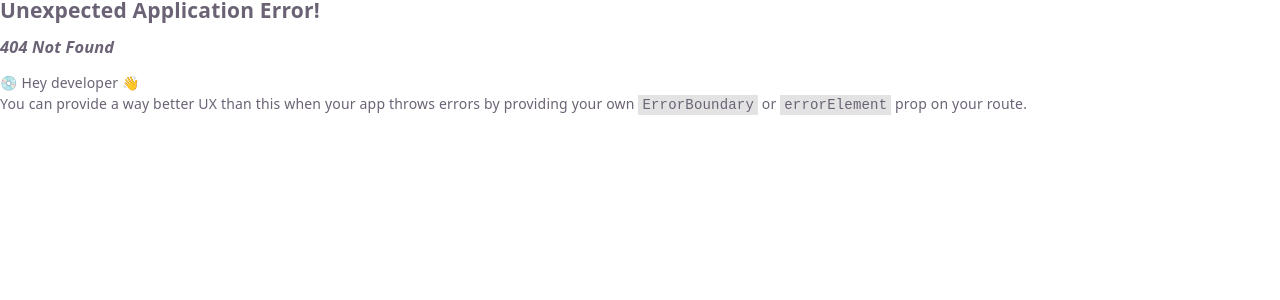
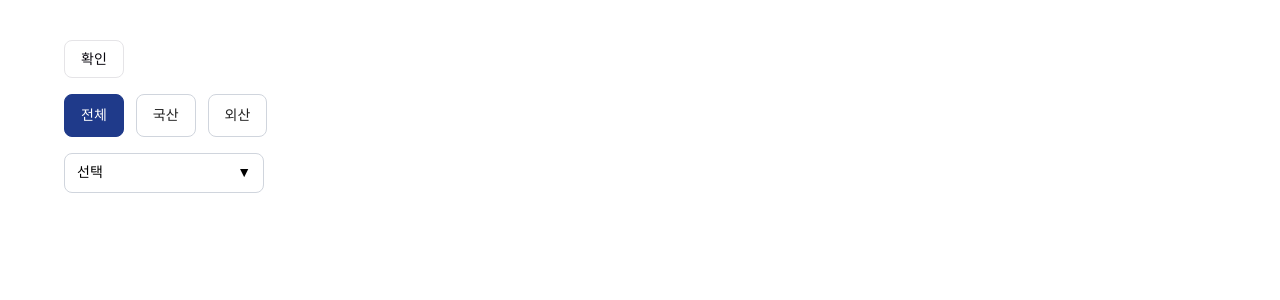
Before and after one commit to munjung/mvp-fe, a React (Vite) app: page /guide in a window 1280 px wide. Before the commit this address had no page. Shown: the top 300 px of the page. Built offline with nearby package versions, Linux system fonts and the light colour scheme.

Commit message:
Feat: 가이드 화면 추가

```diff
--- a/src/pages/CardList.tsx
+++ b/src/pages/CardList.tsx
@@ -11,6 +11,11 @@ export default function CardList() {
       <header className="page-header">
         <h1>메인 화면</h1>
         <p>설명 텍스트를 이곳에 입력하세요.</p>
+        <div style={{ display: 'flex', justifyContent: 'flex-end' }}>
+          <BaseButton style={{ fontSize: 10 }} onClick={() => navigate('/guide')}>
+            가이드화면 이동 →
+          </BaseButton>
+        </div>
       </header>
 
       {isLoading && <p className="status-msg">불러오는 중...</p>}
--- /dev/null
+++ b/src/pages/GuidePage.tsx
@@ -0,0 +1,31 @@
+import { useState } from 'react'
+import { BaseButton, BaseRadio, BaseSelect } from '@components/common'
+
+const radioOptions = [
+  { label: '전체', value: '' },
+  { label: '국산', value: 'a' },
+  { label: '외산', value: 'b' },
+]
+
+const selectOptions = [
+  { label: '현대', value: 'a' },
+  { label: '기아', value: 'b' },
+  { label: '제네시스', value: 'c' },
+]
+
+export default function SamplePage() {
+  const [status, setStatus] = useState('')
+  const [city, setCity] = useState('')
+
+  return (
+    <div className="page">
+      <div style={{ display: 'flex', gap: '16px', flexDirection: 'column' }}>
+        <BaseButton onClick={() => console.log('클릭')}>확인</BaseButton>
+
+        <BaseRadio options={radioOptions} value={status} onChange={setStatus} />
+
+        <BaseSelect options={selectOptions} value={city} onChange={setCity} placeholder="선택" />
+      </div>
+    </div>
+  )
+}
--- a/src/router/index.tsx
+++ b/src/router/index.tsx
@@ -1,6 +1,7 @@
 import { createBrowserRouter } from 'react-router-dom'
 import RootLayout from '@/layouts/RootLayout'
 import PortalPage from '@/pages/PortalPage'
+import GuidePage from '@/pages/GuidePage'
 import CardList from '@/pages/CardList'
 import CardDetail from '@/pages/CardDetail'
 import ClaimsAgentMVP from '@/pages/mvps/ClaimsAgentMVP'
@@ -15,8 +16,11 @@ export const router = createBrowserRouter([
     element: <RootLayout />,
     children: [
       { index: true, element: <CardList /> },
-      { path: '/cards/:id', element: <CardDetail /> },
+      { path: 'cards/:id', element: <CardDetail /> },
 
+      /* 가이드 화면 */
+      { path: 'guide', element: <GuidePage /> },
+      /* 테스트용 */
       { path: 'mvps', element: <PortalPage /> },
 
       { path: 'mvps/claims', element: <ClaimsAgentMVP /> },
```
